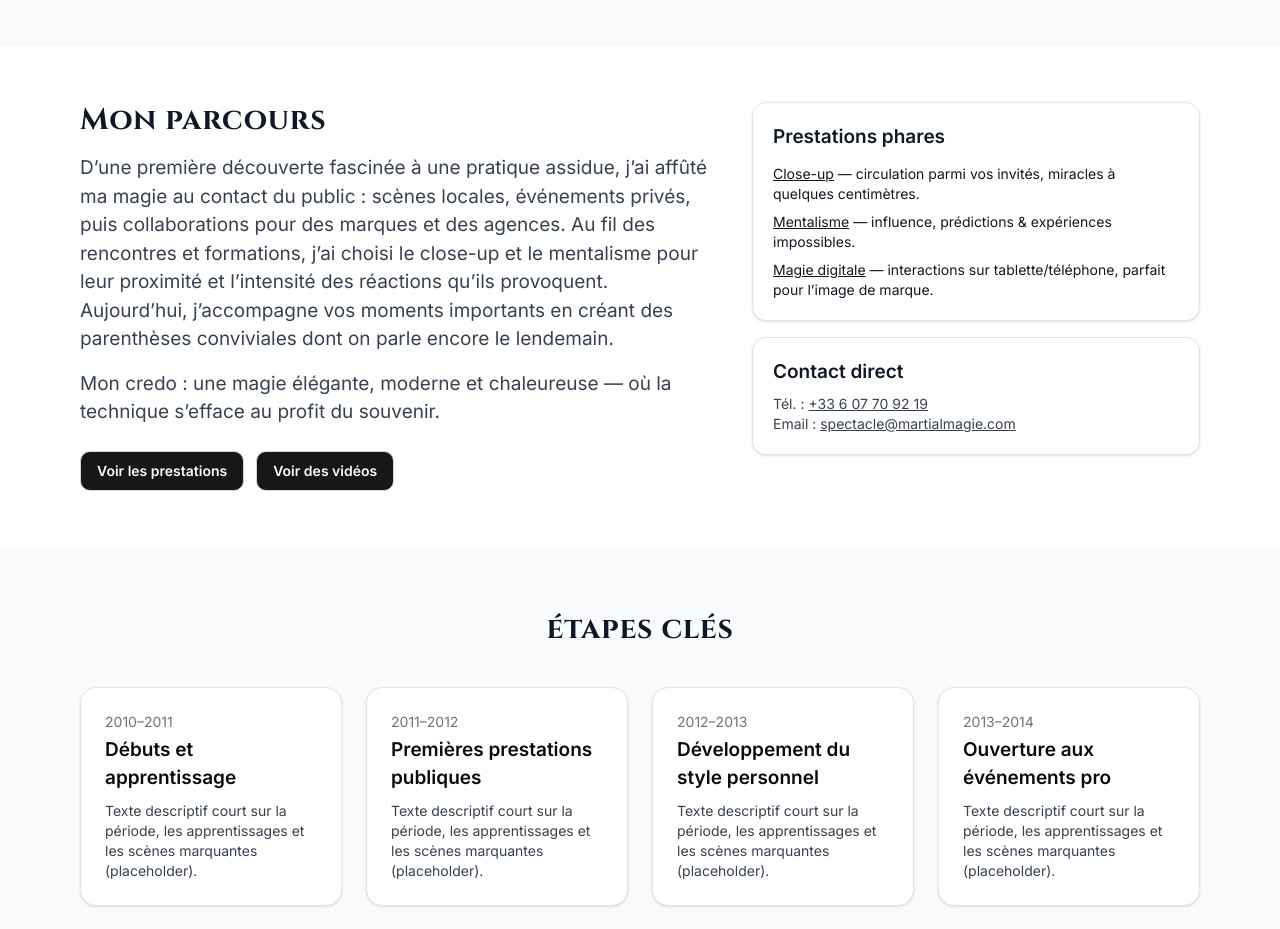
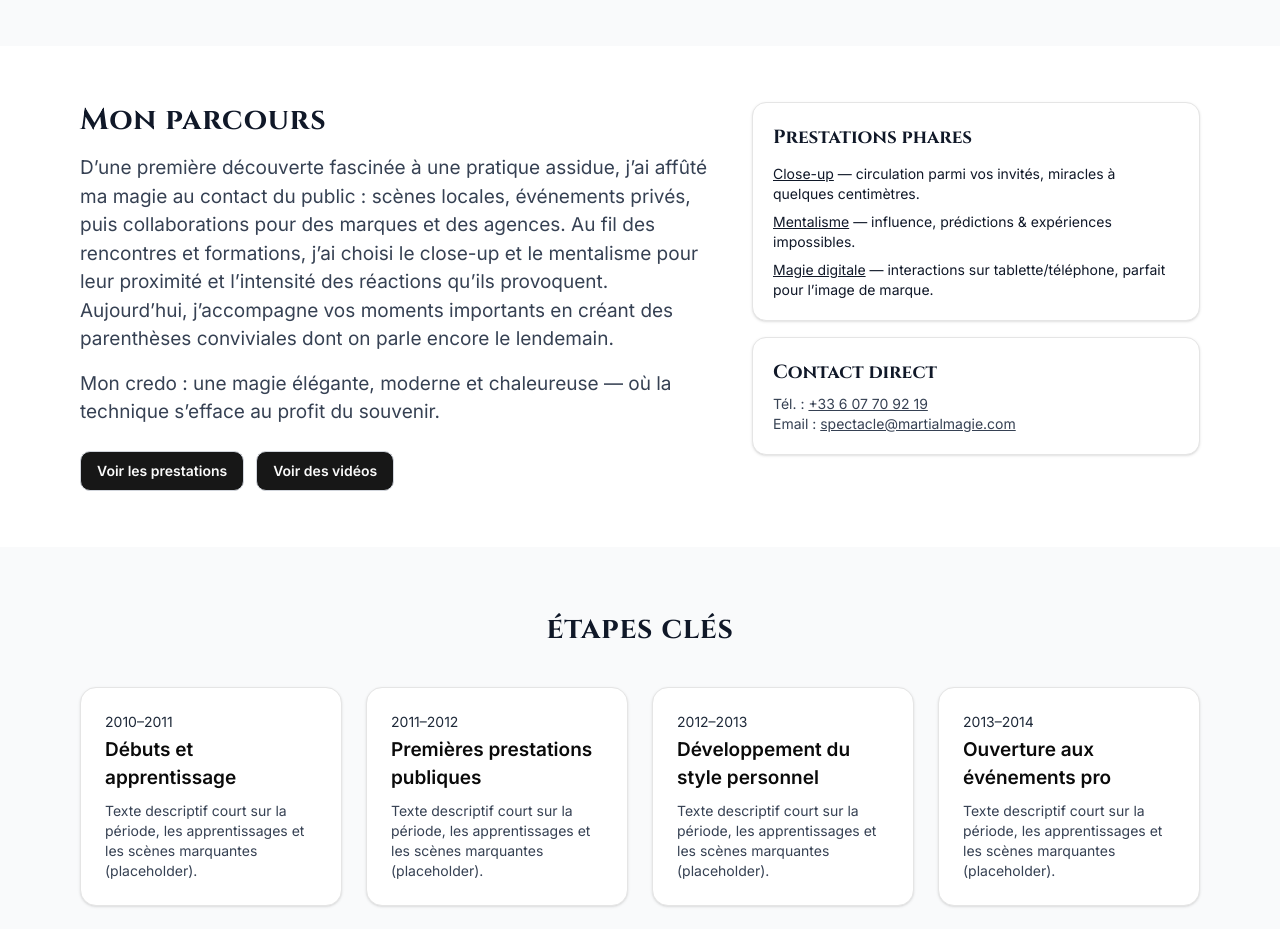
Before and after one commit to activitenumeric-prog/martialmagie, a Next.js app: page /biographie in a window 1280 px wide. Shown: the part 1600-2529 px from the top of the page. Built offline with nearby package versions, Linux system fonts and the light colour scheme.

Commit message:
header et bio

```diff
--- a/src/app/biographie/page.tsx
+++ b/src/app/biographie/page.tsx
@@ -105,7 +105,7 @@ export default function BioPage() {
 
           <div className="md:col-span-5 space-y-4">
             <div className="rounded-xl border bg-white p-5 shadow-sm">
-              <h3 className="font-semibold">Prestations phares</h3>
+              <h3 className="font-semibold font-display">Prestations phares</h3>
               <ul className="mt-3 space-y-2 text-sm">
                 <li><span className="underline">Close-up</span> — circulation parmi vos invités, miracles à quelques centimètres.</li>
                 <li><span className="underline">Mentalisme</span> — influence, prédictions & expériences impossibles.</li>
@@ -113,7 +113,7 @@ export default function BioPage() {
               </ul>
             </div>
             <div className="rounded-xl border bg-white p-5 shadow-sm">
-              <h3 className="font-semibold">Contact direct</h3>
+              <h3 className="font-semibold font-display">Contact direct</h3>
               <p className="mt-2 text-sm text-gray-700">
                 Tél. : <span className="underline">+33 6 07 70 92 19</span><br />
                 Email : <span className="underline">spectacle@martialmagie.com</span>
@@ -130,7 +130,7 @@ export default function BioPage() {
             {["Débuts et apprentissage","Premières prestations publiques","Développement du style personnel","Ouverture aux événements pro"].map((t,i)=> (
               <Card key={t} className="rounded-2xl shadow-sm">
                 <CardContent className="p-6">
-                  <div className="text-sm text-gray-500">20{10+i}&ndash;20{11+i}</div>
+                  <div className="text-sm text-gray-800">20{10+i}&ndash;20{11+i}</div>
                   <h3 className="font-semibold mt-1">{t}</h3>
                   <p className="text-sm text-gray-700 mt-2">Texte descriptif court sur la période, les apprentissages et les scènes marquantes (placeholder).</p>
                 </CardContent>
--- a/src/components/Header.tsx
+++ b/src/components/Header.tsx
@@ -179,7 +179,7 @@ export default function Header({ variant = "light", showTopbar = true }: HeaderP
                 >
                   Prestations <ChevronDown className="h-4 w-4 opacity-70" />
                 </Link>
-                <div className="absolute left-0 mt-2 hidden group-hover:block bg-white text-gray-900 shadow-lg rounded-xl p-3 w-72 border border-gray-200">
+                <div className="absolute left-0 hidden group-hover:block bg-white text-gray-900 shadow-lg rounded-xl p-3 w-72 border border-gray-200">
                   <ul className="space-y-1 text-sm">
                     {prestationsChildren.map((s) => (
                       <li key={s.href}>
```
